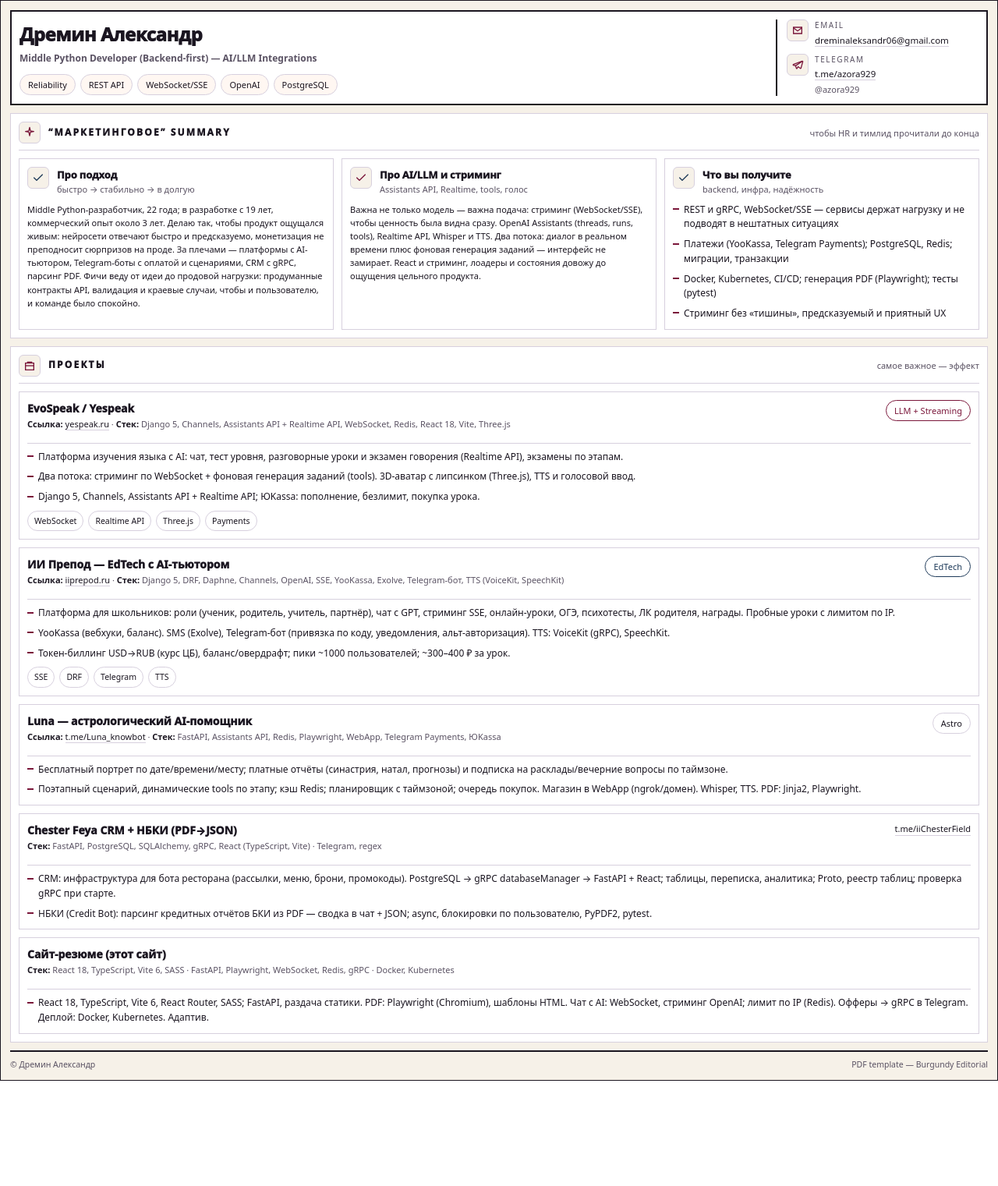
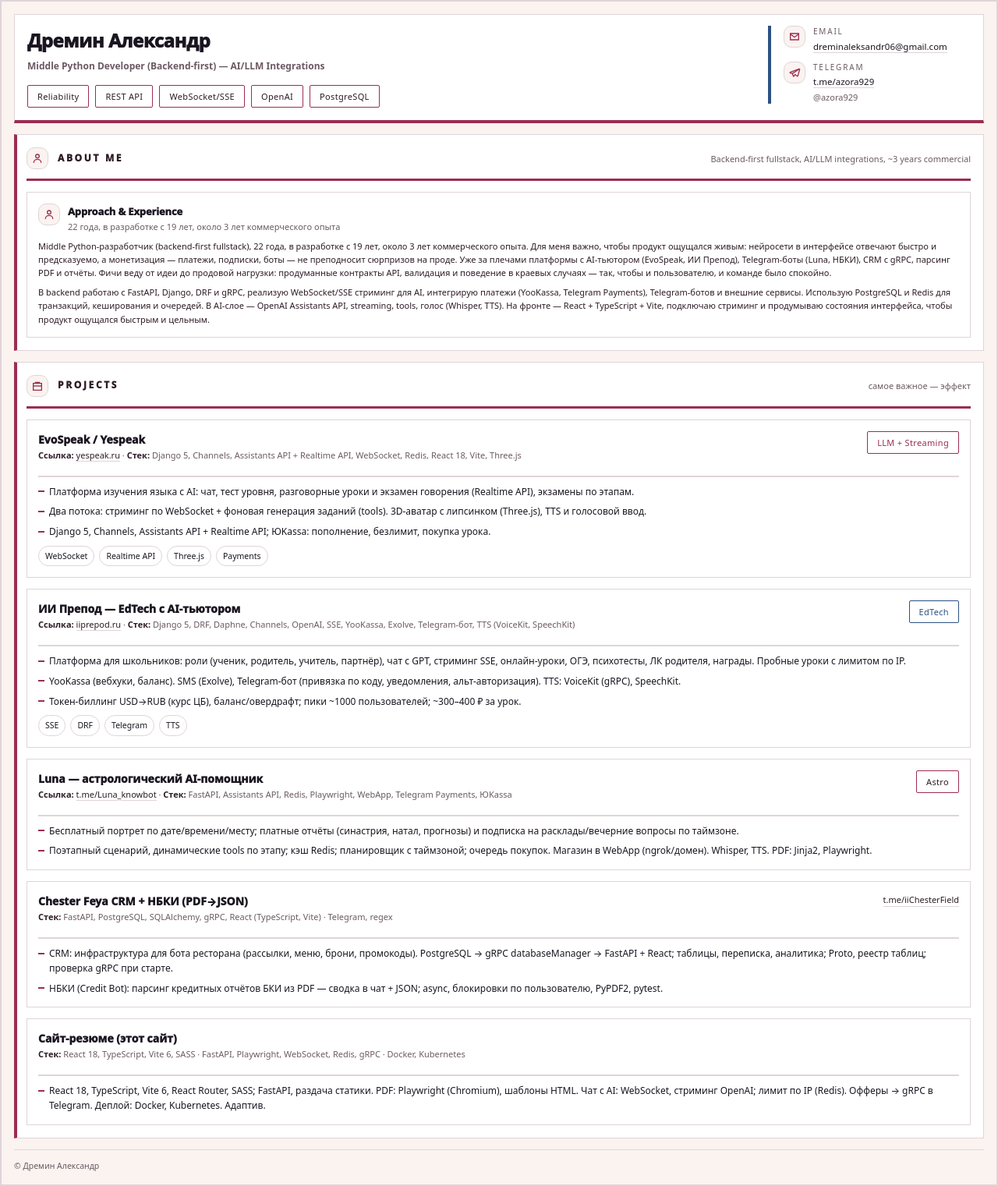
Before and after one commit to azora929/myResume, a Python web app: template webApp/assets/templates/template_b.html in a window 1280 px wide. Shown: the whole page at 78% size. Before the commit the page ends 1386 px from the top, so only its background shows below. Run offline with Jinja, Linux system fonts and the light colour scheme; the template is opened without the code that fills it, so the values that code supplies are empty.

Commit message:
Фиксы текста + переделка шаблонов pdf(тестировал)

```diff
--- a/webApp/assets/templates/template_b.html
+++ b/webApp/assets/templates/template_b.html
@@ -14,95 +14,99 @@
     }
 
     :root{
-      --ink:#1a1520;
-      --muted:#5a5263;
-      --line:#d7d0de;
+      --ink:#2d1b26;
+      --muted:#6b5a63;
+      --line:#e0d4d8;
 
-      --sand:#f6f1e8;
+      --sand:#faf3f0;
       --panel:#ffffff;
-      --accent:#7a163a;  /* бордо */
-      --accent2:#1f3b5a; /* холодный баланс */
-      --tagbg:#fff7f2;
+      --accent:#9b2d52;
+      --accent2:#2c5282;
+      --tagbg:#fef2f5;
     }
 
     .i{ width:14px;height:14px;vertical-align:-2px; }
     .i-lg{ width:16px;height:16px;vertical-align:-3px; }
     .ico{
       width:28px;height:28px;border:1px solid var(--line);
-      border-radius:6px;background:var(--sand);
+      border-radius:10px;background:var(--sand);
       display:grid;place-items:center;color:var(--accent);
       flex:0 0 auto;
     }
 
     .page{
       background:var(--sand);
-      border:1px solid var(--ink);
-      padding:12px;
+      border:2px solid var(--line);
+      padding:16px;
     }
 
     .header{
-      border:2px solid var(--ink);
+      border:1px solid var(--line);
+      border-bottom:4px solid var(--accent);
       background:var(--panel);
-      padding:10px;
+      padding:14px 16px 16px;
     }
     .h-top{
-      display:flex; justify-content:space-between; gap:10px; align-items:flex-start;
+      display:flex; justify-content:space-between; gap:16px; align-items:flex-start;
     }
     .name{ margin:0; font-size:24px; font-weight:950; letter-spacing:-0.02em; }
-    .role{ margin:4px 0 0; color:var(--muted); font-weight:650; }
+    .role{ margin:6px 0 0; color:var(--muted); font-weight:650; font-size:12px; }
 
     .contactbox{
       min-width:260px;
-      border-left:2px solid var(--ink);
-      padding-left:12px;
+      border-left:4px solid var(--accent2);
+      padding-left:16px;
       font-size:11.5px;
     }
-    .c{ display:flex; gap:8px; align-items:flex-start; margin-bottom:8px; }
+    .c{ display:flex; gap:10px; align-items:flex-start; margin-bottom:10px; }
     .c a{ color:inherit; text-decoration:none; border-bottom:1px solid var(--line); }
-    .lbl{ font-size:10px; letter-spacing:.16em; text-transform:uppercase; color:var(--muted); margin:0 0 2px; }
+    .lbl{ font-size:10px; letter-spacing:.18em; text-transform:uppercase; color:var(--muted); margin:0 0 2px; }
 
-    .tags{ display:flex; flex-wrap:wrap; gap:6px; margin-top:10px; }
+    .tags{ display:flex; flex-wrap:wrap; gap:8px; margin-top:14px; }
     .tag{
-      background:var(--tagbg);
-      border:1px solid var(--line);
-      border-radius:999px;
-      padding:4px 10px;
+      background:transparent;
+      border:1px solid var(--accent);
+      border-radius:2px;
+      padding:5px 12px;
       font-size:11px;
       color:var(--ink);
       white-space:nowrap;
+      letter-spacing:0.03em;
     }
 
     .band{
-      margin-top:10px;
+      margin-top:14px;
       border:1px solid var(--line);
+      border-left:4px solid var(--accent);
       background:var(--panel);
-      padding:10px;
+      padding:16px 16px 16px 12px;
     }
 
     .band-h{
-      display:flex; justify-content:space-between; gap:10px; align-items:center;
-      border-bottom:1px solid var(--line);
-      padding-bottom:8px; margin-bottom:10px;
+      display:flex; justify-content:space-between; gap:12px; align-items:center;
+      border-bottom:3px solid var(--accent);
+      padding-bottom:12px; margin-bottom:14px;
     }
     .band-title{
       margin:0;
       font-size:12px;
-      letter-spacing:.18em;
+      letter-spacing:.22em;
       text-transform:uppercase;
       font-weight:950;
-      display:flex; gap:10px; align-items:center;
+      display:flex; gap:12px; align-items:center;
+      color:var(--ink);
     }
     .band-note{ margin:0; color:var(--muted); font-size:11px; }
 
     .row{
       display:flex;
-      gap:10px;
+      gap:14px;
       align-items:stretch;
       flex-wrap:wrap;
     }
     .card{
       border:1px solid var(--line);
-      padding:10px;
+      padding:14px;
       background:var(--panel);
       flex: 1 1 240px;
       min-width:0;
@@ -126,13 +130,13 @@
     .proj{
       border:1px solid var(--line);
       background:var(--panel);
-      padding:10px;
+      padding:14px;
     }
-    .proj + .proj{ margin-top:10px; }
+    .proj + .proj{ margin-top:14px; }
     .proj-top{
-      display:flex; justify-content:space-between; gap:10px; align-items:flex-start;
-      border-bottom:1px solid var(--line);
-      padding-bottom:8px; margin-bottom:8px;
+      display:flex; justify-content:space-between; gap:12px; align-items:flex-start;
+      border-bottom:2px solid var(--line);
+      padding-bottom:10px; margin-bottom:10px;
     }
     .proj-name{ margin:0; font-size:14px; font-weight:950; }
     .proj-link{ font-size:11px; text-decoration:none; color:var(--ink); border-bottom:1px solid var(--line); white-space:nowrap; }
@@ -149,11 +153,12 @@
     }
 
     .footer{
-      margin-top:10px;
-      border-top:2px solid var(--ink);
-      padding-top:8px;
+      margin-top:14px;
+      border-top:1px solid var(--line);
+      background:var(--sand);
+      padding:12px 0 0;
       display:flex;
-      justify-content:space-between;
+      justify-content:flex-start;
       color:var(--muted);
       font-size:10.5px;
     }
@@ -169,8 +174,9 @@
       <path d="M21 5L3.8 11.6c-.6.2-.6 1 0 1.2l4.2 1.3 1.6 4.9c.2.6 1 .6 1.2 0l2.2-3.2 4.4 3.2c.4.3 1 .1 1.1-.4L22 5.9c.1-.6-.5-1.1-1-.9z" fill="none" stroke="currentColor" stroke-width="2" stroke-linejoin="round"/>
       <path d="M8 14l12-8" fill="none" stroke="currentColor" stroke-width="2" stroke-linecap="round"/>
     </symbol>
-    <symbol id="b-star" viewBox="0 0 24 24">
-      <path d="M12 2l1.6 6.8L20 10l-6.4 1.2L12 18l-1.6-6.8L4 10l6.4-1.2L12 2z" fill="none" stroke="currentColor" stroke-width="2" stroke-linejoin="round"/>
+    <symbol id="b-person" viewBox="0 0 24 24">
+      <circle cx="12" cy="8" r="3.5" fill="none" stroke="currentColor" stroke-width="2"/>
+      <path d="M5 20c0-3.5 3.1-6 7-6s7 2.5 7 6" fill="none" stroke="currentColor" stroke-width="2" stroke-linecap="round"/>
     </symbol>
     <symbol id="b-brief" viewBox="0 0 24 24">
       <path d="M8 7V5h8v2" fill="none" stroke="currentColor" stroke-width="2"/>
@@ -220,62 +226,34 @@
 
     <section class="band">
       <div class="band-h">
-        <h2 class="band-title"><span class="ico"><svg class="i-lg"><use href="#b-star"/></svg></span> “маркетинговое” summary</h2>
-        <p class="band-note">чтобы HR и тимлид прочитали до конца</p>
+        <h2 class="band-title"><span class="ico"><svg class="i-lg"><use href="#b-person"/></svg></span> About Me</h2>
+        <p class="band-note">Backend-first fullstack, AI/LLM integrations, ~3 years commercial</p>
       </div>
 
       <div class="row">
-        <div class="card">
+        <div class="card" style="flex:1 1 100%;">
           <div class="card-h">
-            <span class="ico" style="color:var(--accent2)"><svg class="i-lg"><use href="#b-check"/></svg></span>
+            <span class="ico" style="color:var(--accent)"><svg class="i-lg"><use href="#b-person"/></svg></span>
             <div>
-              <h3>Про подход</h3>
-              <p>быстро → стабильно → в долгую</p>
+              <h3>Approach & Experience</h3>
+              <p>22 года, в разработке с 19 лет, около 3 лет коммерческого опыта</p>
             </div>
           </div>
           <div class="body">
             <p>
-              Middle Python-разработчик, 22 года; в разработке с 19 лет, коммерческий опыт около 3 лет. Делаю так, чтобы продукт ощущался живым: нейросети отвечают быстро и предсказуемо, монетизация не преподносит сюрпризов на проде. За плечами — платформы с AI-тьютором, Telegram-боты с оплатой и сценариями, CRM с gRPC, парсинг PDF. Фичи веду от идеи до продовой нагрузки: продуманные контракты API, валидация и краевые случаи, чтобы и пользователю, и команде было спокойно.
+              Middle Python-разработчик (backend-first fullstack), 22 года, в разработке с 19 лет, около 3 лет коммерческого опыта. Для меня важно, чтобы продукт ощущался живым: нейросети в интерфейсе отвечают быстро и предсказуемо, а монетизация — платежи, подписки, боты — не преподносит сюрпризов на проде. Уже за плечами платформы с AI-тьютором (EvoSpeak, ИИ Препод), Telegram-боты (Luna, НБКИ), CRM с gRPC, парсинг PDF и отчёты. Фичи веду от идеи до продовой нагрузки: продуманные контракты API, валидация и поведение в краевых случаях — так, чтобы и пользователю, и команде было спокойно.
+            </p>
+            <p>
+              В backend работаю с FastAPI, Django, DRF и gRPC, реализую WebSocket/SSE стриминг для AI, интегрирую платежи (YooKassa, Telegram Payments), Telegram-ботов и внешние сервисы. Использую PostgreSQL и Redis для транзакций, кеширования и очередей. В AI-слое — OpenAI Assistants API, streaming, tools, голос (Whisper, TTS). На фронте — React + TypeScript + Vite, подключаю стриминг и продумываю состояния интерфейса, чтобы продукт ощущался быстрым и цельным.
             </p>
           </div>
-        </div>
-
-        <div class="card">
-          <div class="card-h">
-            <span class="ico"><svg class="i-lg"><use href="#b-check"/></svg></span>
-            <div>
-              <h3>Про AI/LLM и стриминг</h3>
-              <p>Assistants API, Realtime, tools, голос</p>
-            </div>
-          </div>
-          <div class="body">
-            <p>
-              Важна не только модель — важна подача: стриминг (WebSocket/SSE), чтобы ценность была видна сразу. OpenAI Assistants (threads, runs, tools), Realtime API, Whisper и TTS. Два потока: диалог в реальном времени плюс фоновая генерация заданий — интерфейс не замирает. React и стриминг, лоадеры и состояния довожу до ощущения цельного продукта.
-            </p>
-          </div>
-        </div>
-
-        <div class="card">
-          <div class="card-h">
-            <span class="ico" style="color:var(--accent2)"><svg class="i-lg"><use href="#b-check"/></svg></span>
-            <div>
-              <h3>Что вы получите</h3>
-              <p>backend, инфра, надёжность</p>
-            </div>
-          </div>
-          <ul class="bul">
-            <li>REST и gRPC, WebSocket/SSE — сервисы держат нагрузку и не подводят в нештатных ситуациях</li>
-            <li>Платежи (YooKassa, Telegram Payments); PostgreSQL, Redis; миграции, транзакции</li>
-            <li>Docker, Kubernetes, CI/CD; генерация PDF (Playwright); тесты (pytest)</li>
-            <li>Стриминг без «тишины», предсказуемый и приятный UX</li>
-          </ul>
         </div>
       </div>
     </section>
 
     <section class="band">
       <div class="band-h">
-        <h2 class="band-title"><span class="ico"><svg class="i-lg"><use href="#b-brief"/></svg></span> проекты</h2>
+        <h2 class="band-title"><span class="ico"><svg class="i-lg"><use href="#b-brief"/></svg></span> Projects</h2>
         <p class="band-note">самое важное — эффект</p>
       </div>
 
@@ -358,7 +336,6 @@
 
     <div class="footer">
       <div>© Дремин Александр</div>
-      <div>PDF template — Burgundy Editorial</div>
     </div>
   </div>
 </body>
--- a/webApp/reactFrontEnd/src/components/projects/ProjectsSection.tsx
+++ b/webApp/reactFrontEnd/src/components/projects/ProjectsSection.tsx
@@ -395,7 +395,7 @@ function CrmNbkiSlide() {
                 <li>Frontend: React 18, TypeScript, Vite 6, React Router, SASS</li>
                 <li>Backend: FastAPI, Uvicorn; раздача статики из сборки React</li>
                 <li>PDF-резюме: Playwright (Chromium), выбор шаблона из нескольких HTML</li>
-                <li>Чат с AI: WebSocket, стриминг ответов OpenAI; лимит сообщений по IP (Redis)</li>
+                <li>Чат с AI: WebSocket, стриминг ответов OpenAI; лимит сообщений (Redis)</li>
                 <li>Офферы из чата: tool calling → gRPC в Telegram-бота, уведомление мне</li>
                 <li>Сборка и деплой: Docker, Kubernetes</li>
                 <li>Адаптивная вёрстка, доступность</li>
```
Also changed, not shown: webApp/assets/templates/template_a.html (+61 -87 lines), webApp/assets/templates/template_c.html (+55 -85 lines).
